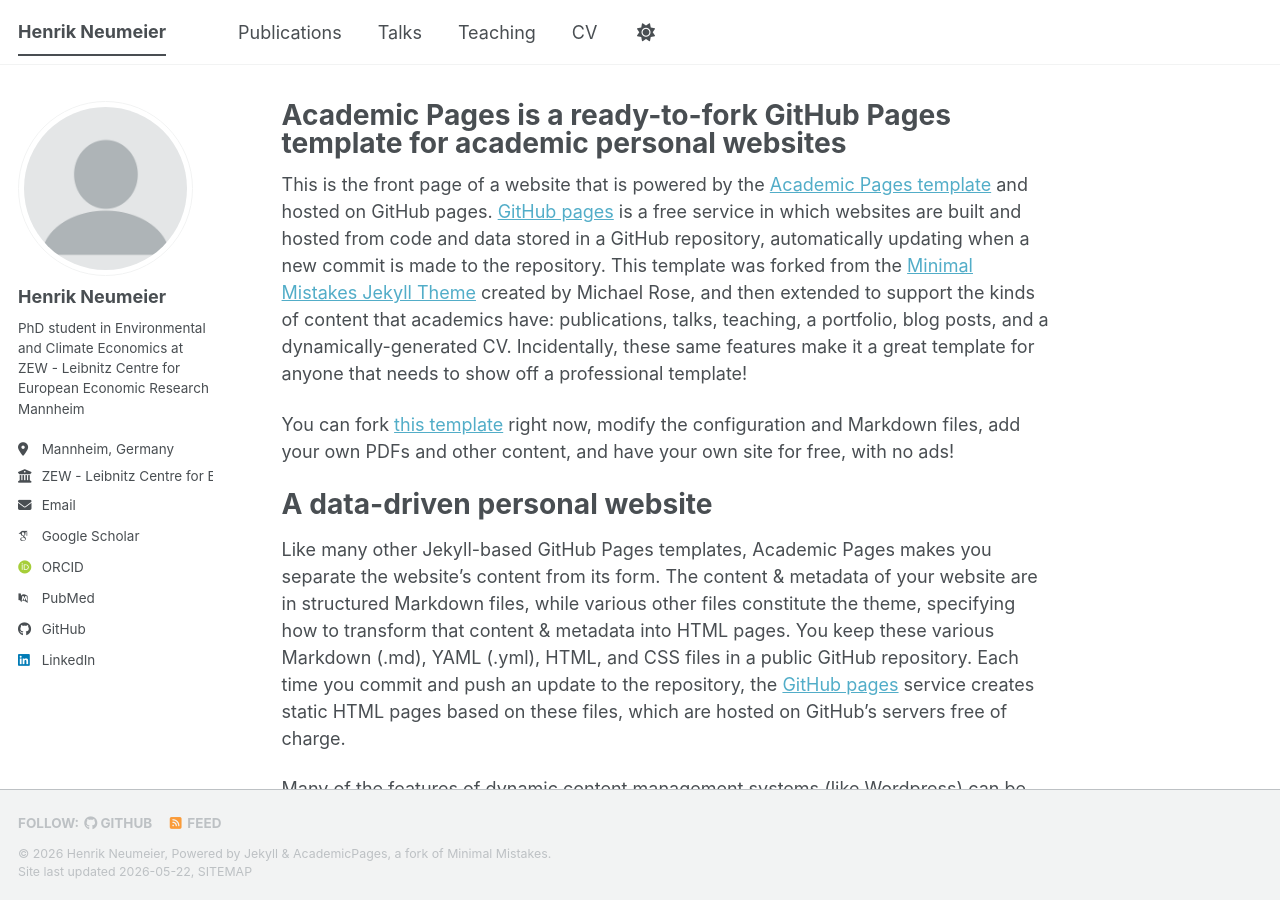
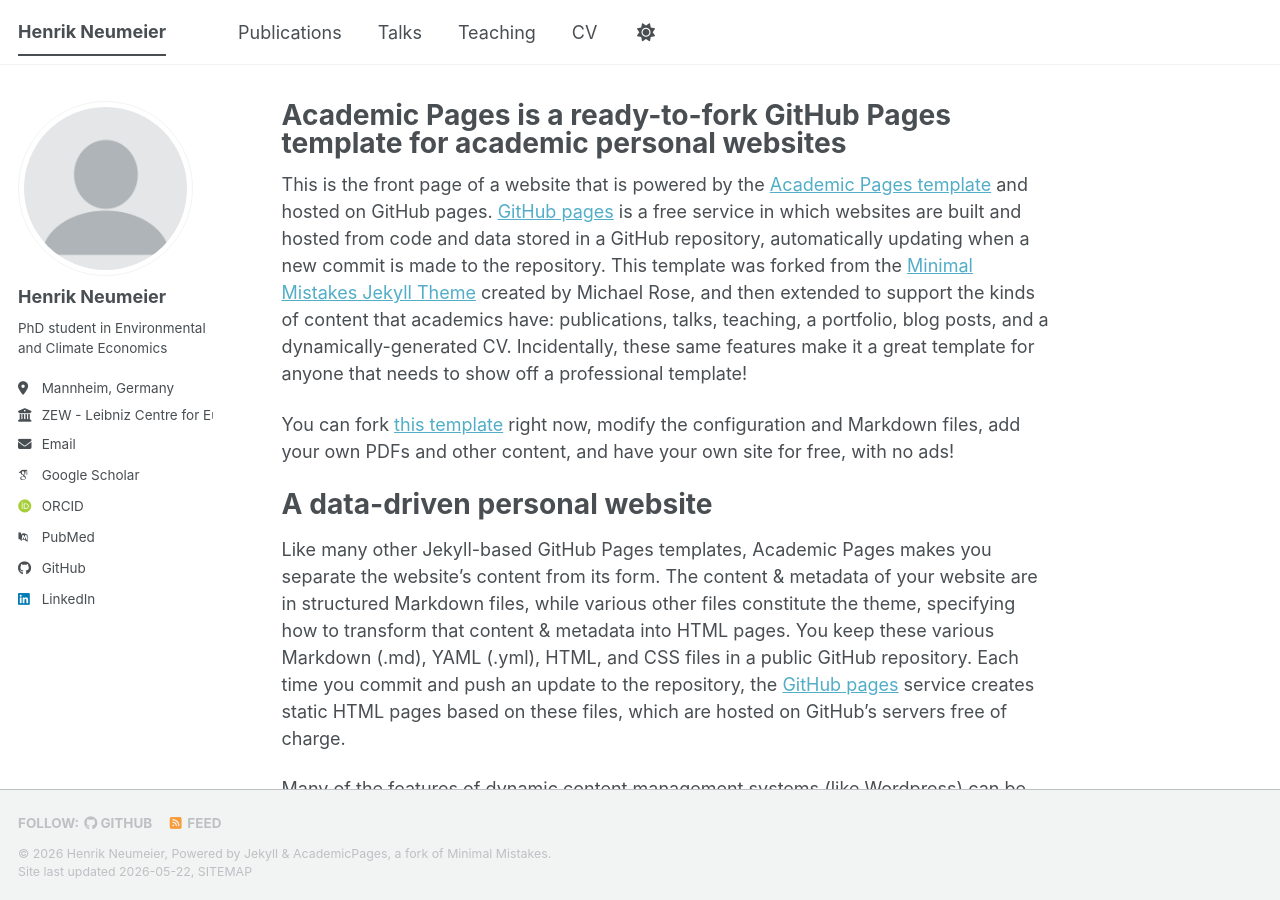
Before and after one commit to henrikneumeier/henrikneumeier.github.io, a Jekyll site: the page built from _pages/about.md, in a window 1280 px wide and 900 px high. Built offline with Jekyll 4.4.1, drawn with Linux system fonts in a browser that asks for light colours; some web fonts are replaced; a script bundle is joined from its source files by our own code; library files that are not in the unit come from our copies.

Commit message:
Update _config.yml

```diff
--- a/_config.yml
+++ b/_config.yml
@@ -26,9 +26,9 @@ author:
   avatar           : "profile.png"
   name             : "Henrik Neumeier"
   pronouns         : # example: "she/her"
-  bio              : "PhD student in Environmental and Climate Economics at ZEW - Leibnitz Centre for European Economic Research Mannheim"
+  bio              : "PhD student in Environmental and Climate Economics"
   location         : "Mannheim, Germany"
-  employer         : "ZEW - Leibnitz Centre for European Economic Research Mannheim"
+  employer         : "ZEW - Leibniz Centre for European Economic Research Mannheim"
   uri              : # URL
   email            : "henrik.neumeier@zew.de"
 
```
